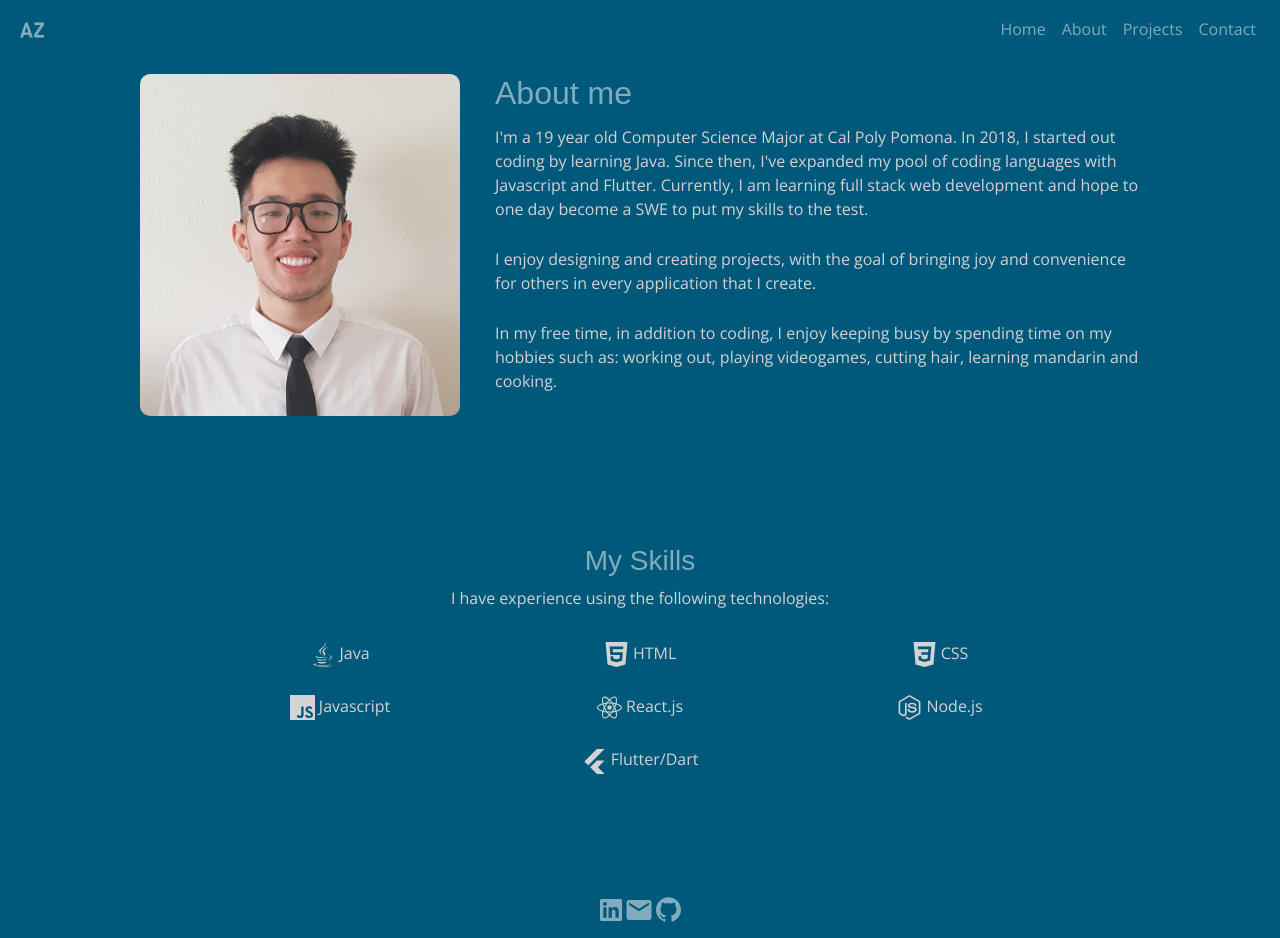
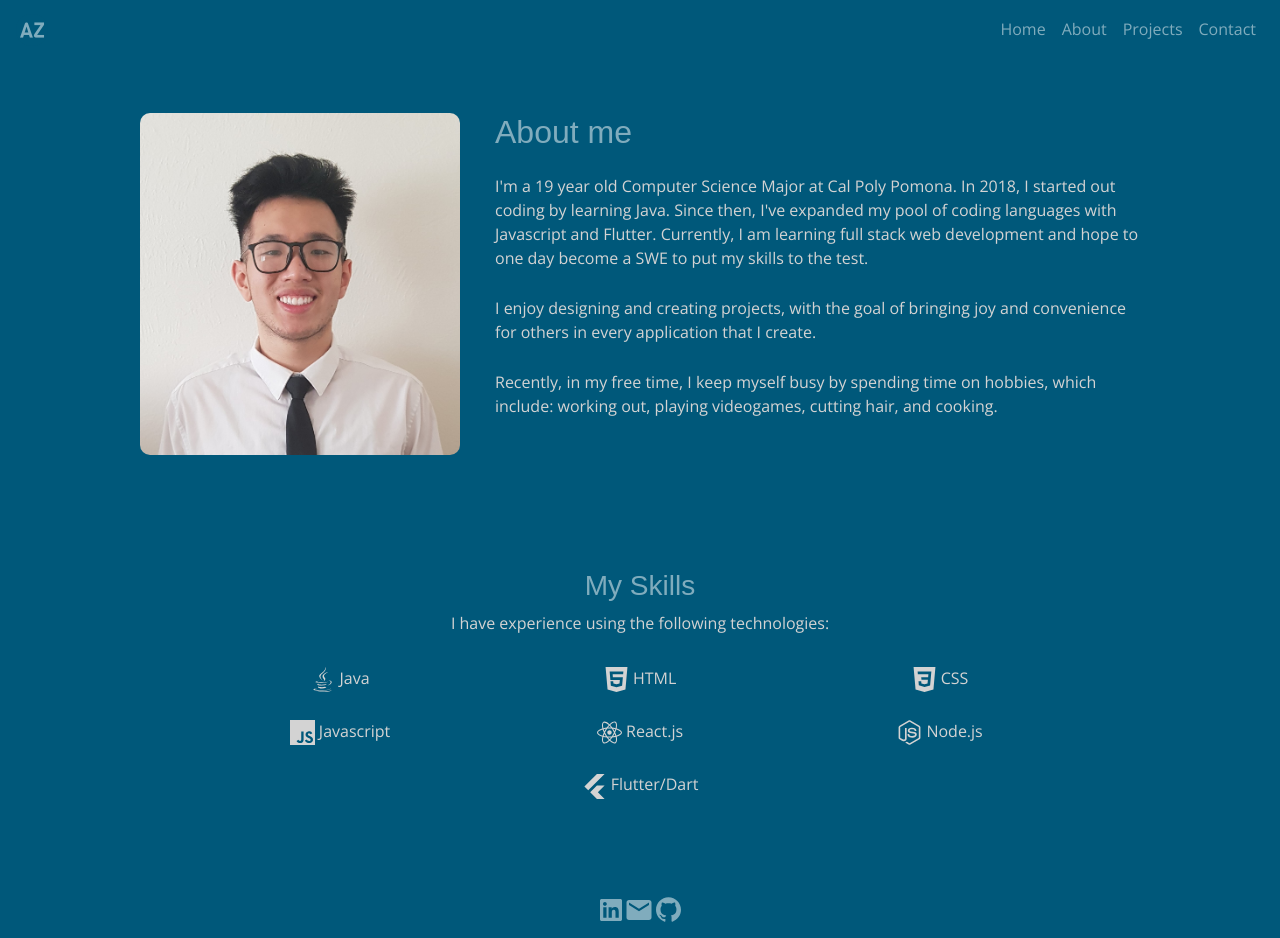
Before and after one commit to alfredzhuang/portfolio, a React (Create React App) app: page /about in a window 1280 px wide. Built offline with nearby package versions, Linux system fonts and the light colour scheme; a web font is replaced by a local one.

Commit message:
fixed padding

```diff
--- a/src/App.js
+++ b/src/App.js
@@ -25,15 +25,16 @@ class App extends React.Component {
         { title: 'Resume',}
       ],
       home: {
+        subTitle1: 'Hi! I\'m',
         title: 'Alfred Zhuang',
-        subTitle: 'Computer Science Major',
+        subTitle2: 'A Computer Science Major',
       },
       about: {
         about: {
           subTitle1: 'About me',
           subText1: 'I\'m a 19 year old Computer Science Major at Cal Poly Pomona. In 2018, I started out coding by learning Java. Since then, I\'ve expanded my pool of coding languages with Javascript and Flutter. Currently, I am learning full stack web development and hope to one day become a SWE to put my skills to the test.',
           subText2: 'I enjoy designing and creating projects, with the goal of bringing joy and convenience for others in every application that I create.',
-          subText3: 'In my free time, in addition to coding, I enjoy keeping busy by spending time on my hobbies such as: working out, playing videogames, cutting hair, learning mandarin and cooking.',
+          subText3: 'Recently, in my free time, I keep myself busy by spending time on hobbies, which include: working out, playing videogames, cutting hair, and cooking.',
         },
         skills: {
           subTitle1: 'My Skills',
@@ -112,14 +113,14 @@ class App extends React.Component {
             <Navbar.Toggle className="border-0" aria-controls="navbar-toggle"/>
             <Navbar.Collapse id="navbar-toggle">
               <Nav className="ml-auto">
-                <Link className="nav-link text" to="/">Home</Link>
-                <Link className="nav-link text" to="/about">About</Link>
-                <Link className="nav-link text" to="/projects">Projects</Link>
-                <Link className="nav-link text" to="/contact">Contact</Link>
+                <Link className="nav-link text ml-auto" to="/">Home</Link>
+                <Link className="nav-link text ml-auto" to="/about">About</Link>
+                <Link className="nav-link text ml-auto" to="/projects">Projects</Link>
+                <Link className="nav-link text ml-auto" to="/contact">Contact</Link>
               </Nav>
             </Navbar.Collapse>
           </Navbar>
-          <Route path="/" exact render={() => <HomePage title={this.state.home.title} subTitle={this.state.home.subTitle} />} />
+          <Route path="/" exact render={() => <HomePage title={this.state.home.title} subTitle1={this.state.home.subTitle1} subTitle2={this.state.home.subTitle2} />} />
           <Route path="/about" exact render={() => <AboutPage about={this.state.about.about} skills={this.state.about.skills} />} />
           <Route path="/projects" exact render={() => <ProjectsPage title={this.state.projects.title} zoomin={this.state.projects.zoomin} lookingForGroup={this.state.projects.lookingForGroup} twitterTracker={this.state.projects.twitterTracker} dragonfistFitness={this.state.projects.dragonfistFitness} valuableVocabulary={this.state.projects.valuableVocabulary} />} />
           <Route path="/contact" exact render={() => <ContactPage title={this.state.contact.title} />} />
--- a/src/pages/AboutPage.css
+++ b/src/pages/AboutPage.css
@@ -1,11 +1,11 @@
 .about {
     background-color: #00587a;
-    padding-top: 24px;
+    padding-top: 38px;
 }
 
 .about-container {
     margin: 0px auto;
-    padding: 50px 0px;
+    padding: 75px 0px;
     max-width: 1000px;
 }
 
@@ -13,7 +13,7 @@
     float: left;
     display: block;
     margin-right: 35px;
-    width: 32%;
+    width: 20rem;
     border-radius: 10px;
 }
 
@@ -23,7 +23,7 @@
 
 .skills-container {
     margin: 30px auto 0;
-    padding: 50px 0px;
+    padding: 25px 0px;
     max-width: 1000px;
 }
 
--- a/src/pages/HomePage.css
+++ b/src/pages/HomePage.css
@@ -11,7 +11,7 @@
     height: 94vh;
 }
 
-.headline-container h2 {
+h2 {
     padding-bottom: 10px;
 }
 
--- a/src/pages/HomePage.js
+++ b/src/pages/HomePage.js
@@ -8,8 +8,9 @@ function HomePage(props) {
     return(
         <div className="home">
             <motion.div className="headline-container" initial={{opacity:0}} animate={{opacity:1}} exit={{opacity:0}}>
+            <h3>{props.subTitle1}</h3>
                 <h1 className ="heading">{props.title}</h1>
-                <h2>{props.subTitle}</h2>
+                <h2>{props.subTitle2}</h2>
                 <Button class="btn" size="lg" variant="outline-info" target="_blank" href="/resume.pdf" rel="noreferrer">My Resume</Button>
             </motion.div>
         </div>
--- a/src/pages/ProjectsPage.css
+++ b/src/pages/ProjectsPage.css
@@ -3,7 +3,7 @@
     padding-top: 40px;
 }
 
-.heading {
+.project-heading {
     padding-top: 20px;
     text-align: center;
 }
--- a/src/pages/ProjectsPage.js
+++ b/src/pages/ProjectsPage.js
@@ -6,7 +6,7 @@ function ProjectsPage(props) {
 
     return(
         <div className = "projects">
-            <motion.div className = "heading" initial={{opacity:0}} animate={{opacity:1}} exit={{opacity:0}}>
+            <motion.div className = "project-heading" initial={{opacity:0}} animate={{opacity:1}} exit={{opacity:0}}>
                 <h2>{props.title}</h2>
                 <p2></p2>
             </motion.div>
```
